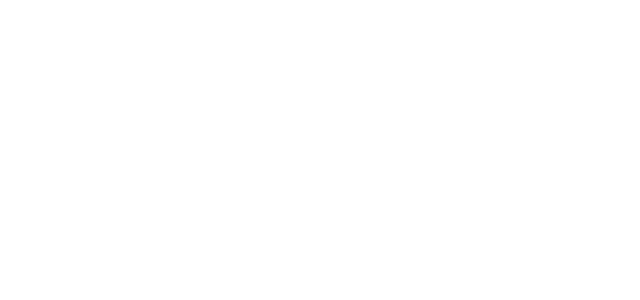
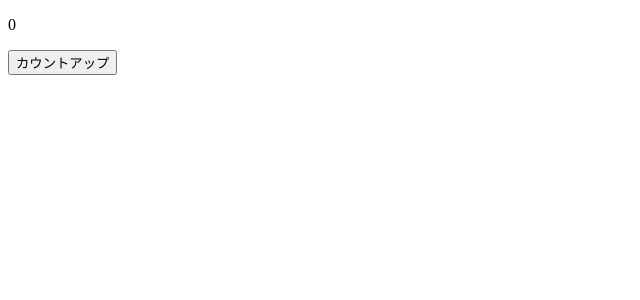
Before and after one commit to naoya01/practice-react--2, a React (Create React App) app in the folder my-app/: page / in a window 1280 px wide. Shown: the top 300 px of the page, without its empty margins (0-640 px from the left). Built offline with nearby package versions, Linux system fonts and the light colour scheme.

Commit message:
react update

```diff
--- a/my-app/src/App.js
+++ b/my-app/src/App.js
@@ -1,6 +1,16 @@
-import React from "react"
-import './style.css';
+import React, { useState } from "react";
+import "./style.css";
 
 export const App = () => {
-  return <div></div>;
-}
+  const [count, setCount] = useState(0);
+  const onClickCountUp = () =>{
+    setCount(count + 1);
+  };
+
+  return (
+    <div className="App">
+      <p>{count}</p>
+      <button onClick={onClickCountUp}>カウントアップ</button>
+    </div>
+  );
+};
```
